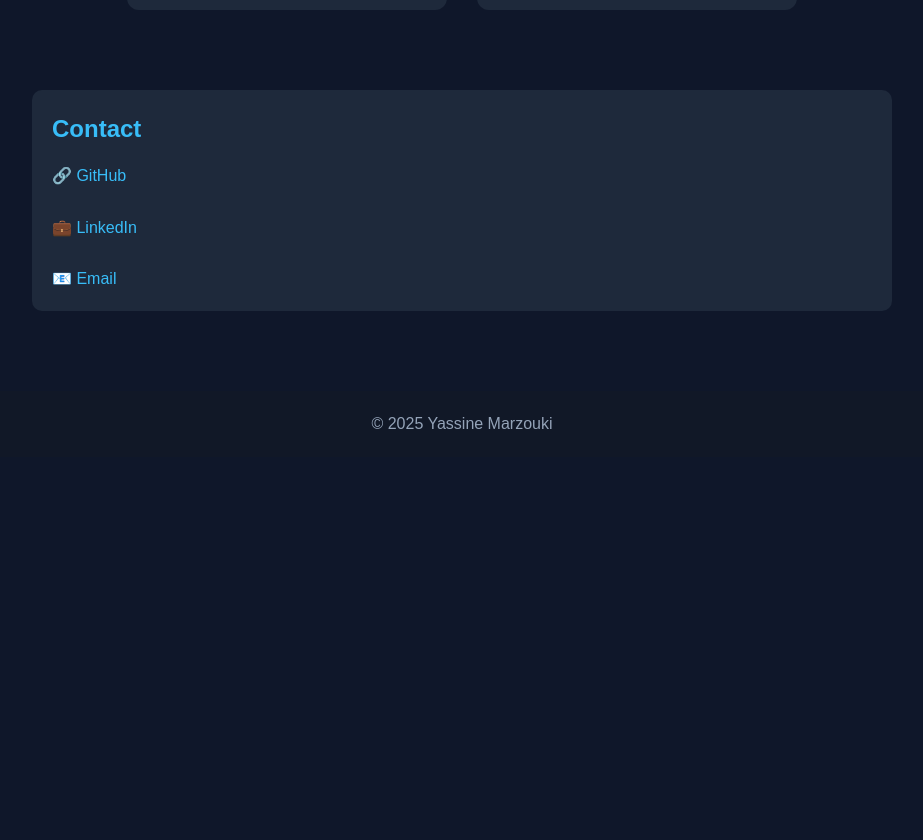
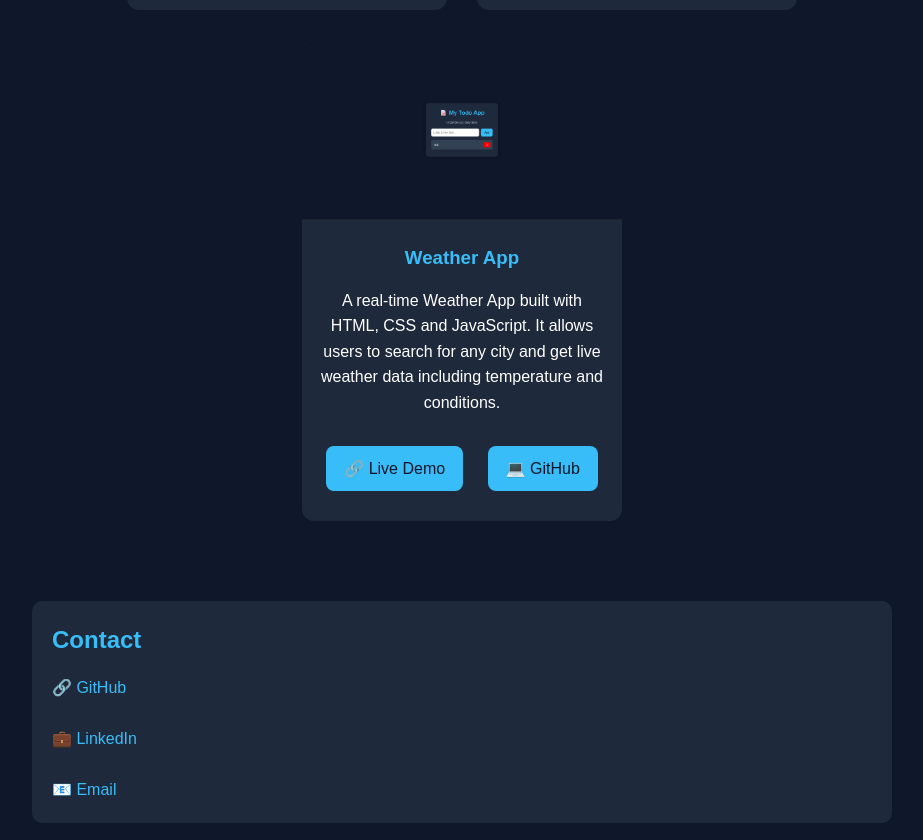
Before and after one commit to marzouki-ai/marzouki-ai.github.io, a plain HTML site: page index.html in a window 1280 px wide. Shown: the part 1940-2780 px from the top of the page, without its empty margins (178-1101 px from the left). Before the commit the page ends 2397 px from the top, so only its background shows below. Drawn offline with Linux system fonts and the light colour scheme.

Commit message:
Update Weather App project section

```diff
--- a/index.html
+++ b/index.html
@@ -85,6 +85,31 @@
 
 </div>
 
+<div class="project-card">
+
+  <img src="screenshot1.png" alt="Weather App Screenshot" loading="lazy">
+
+  <div class="project-content">
+    <h3>Weather App</h3>
+
+    <p>
+      A real-time Weather App built with HTML, CSS and JavaScript.
+      It allows users to search for any city and get live weather data including temperature and conditions.
+    </p>
+
+    <div class="project-links">
+      <a href="https://marzouki-ai.github.io/Weather-App/" target="_blank" rel="noopener noreferrer">
+        🔗 Live Demo
+      </a>
+
+      <a href="https://github.com/marzouki-ai/Weather-App" target="_blank" rel="noopener noreferrer">
+        💻 GitHub
+      </a>
+    </div>
+  </div>
+
+</div>
+
 </div>
 
 </section>
```
